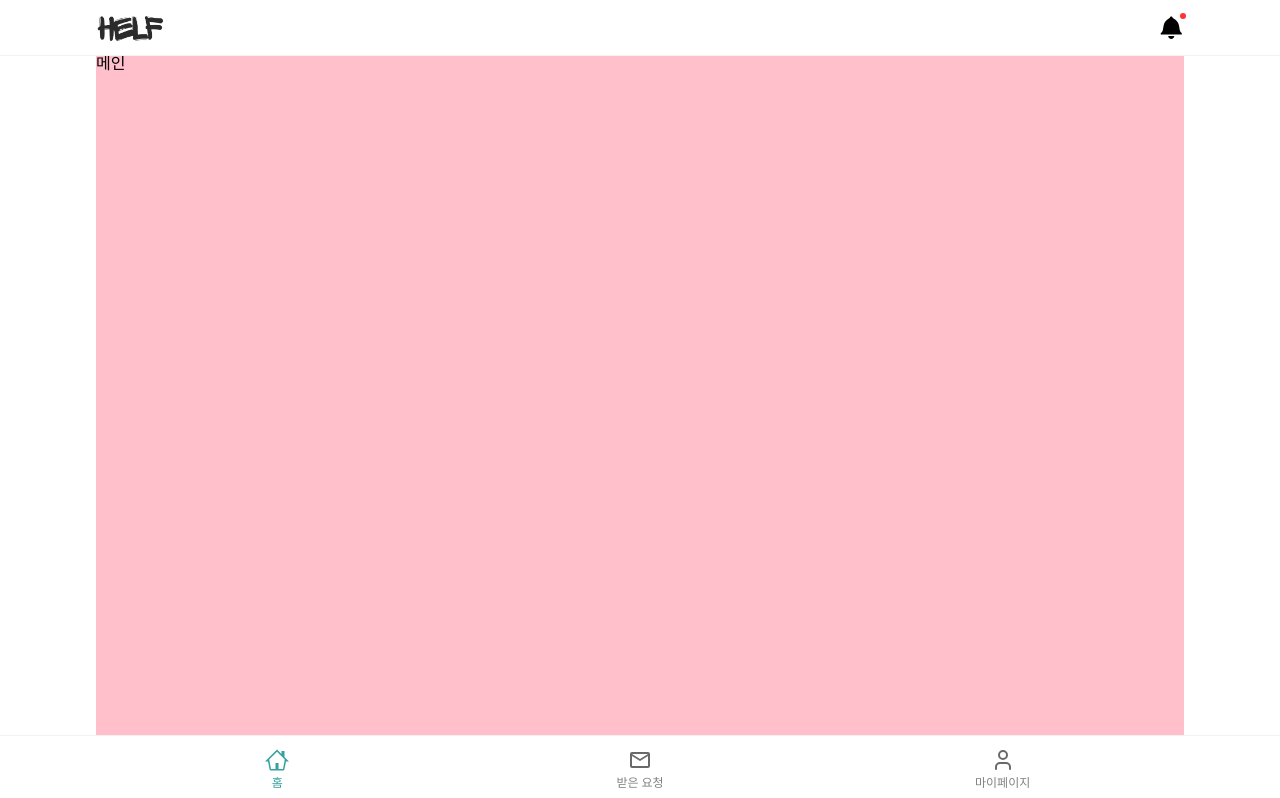
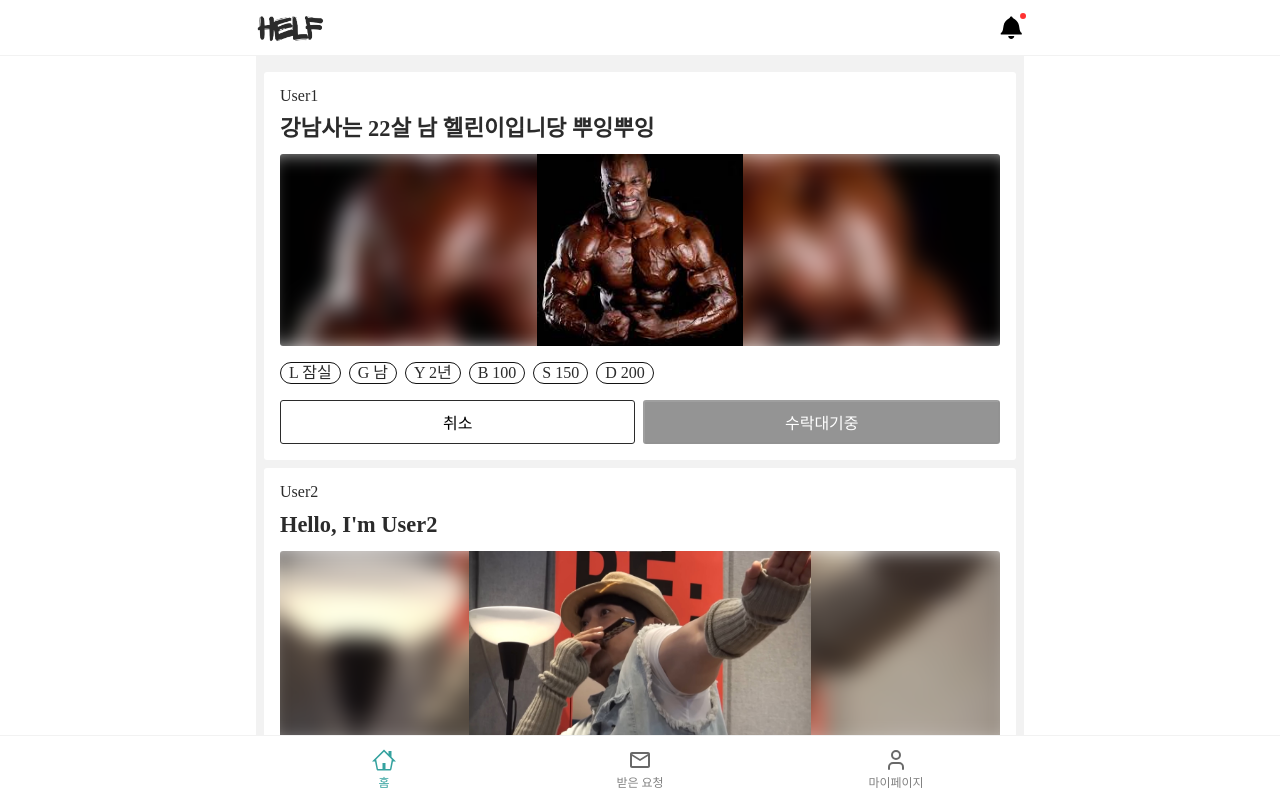
Before and after one commit to heal-mate/heal-mate-client, a React (Vite) app: page / in a window 1280 px wide. Shown: the top 798 px of the page. Built offline with nearby package versions, Linux system fonts and the light colour scheme.

Commit message:
Fix: max width 적용 수정

```diff
--- a/mock/CardMockData.ts
+++ b/mock/CardMockData.ts
@@ -29,6 +29,58 @@ export const CARD_MOCK_DATA = {
         location: "송파",
       },
     },
+    {
+      nickName: "User2",
+      profileImageSrc: "/mock/image/carthe.png",
+      introduction: "Hello, I'm User2",
+      condition: {
+        benchPress: 120,
+        squat: 180,
+        deadLift: 220,
+        fitnessYears: 3,
+        gender: "FEMALE",
+        location: "송파",
+      },
+    },
+    {
+      nickName: "User2",
+      profileImageSrc: "/mock/image/carthe.png",
+      introduction: "Hello, I'm User2",
+      condition: {
+        benchPress: 120,
+        squat: 180,
+        deadLift: 220,
+        fitnessYears: 3,
+        gender: "FEMALE",
+        location: "송파",
+      },
+    },
+    {
+      nickName: "User2",
+      profileImageSrc: "/mock/image/carthe.png",
+      introduction: "Hello, I'm User2",
+      condition: {
+        benchPress: 120,
+        squat: 180,
+        deadLift: 220,
+        fitnessYears: 3,
+        gender: "FEMALE",
+        location: "송파",
+      },
+    },
+    {
+      nickName: "User2",
+      profileImageSrc: "/mock/image/carthe.png",
+      introduction: "Hello, I'm User2",
+      condition: {
+        benchPress: 120,
+        squat: 180,
+        deadLift: 220,
+        fitnessYears: 3,
+        gender: "FEMALE",
+        location: "송파",
+      },
+    },
   ] as CardItemProps[] | undefined,
   error: null as null | { message: string },
   isLoading: false,
--- a/src/components/Card.hooks.ts
+++ b/src/components/Card.hooks.ts
@@ -8,7 +8,7 @@ export const useMatching = (id: string) => {
     queryFn: () => {
       // TODO: GET /api/match?id={id}
       // TODO: api 연결 완료 시 아래 임시 리턴문 삭제
-      return null;
+      return "WAITING";
     },
   });
 
--- a/src/components/layout/Header.tsx
+++ b/src/components/layout/Header.tsx
@@ -39,7 +39,7 @@ const StyledInner = styled.div`
   display: flex;
   justify-content: space-between;
   align-items: center;
-  max-width: ${({ theme }) => theme.size.maxWidth};
+  max-width: ${({ theme }) => `${theme.size.maxWidth}px`};
 `;
 
 const StyledLogo = styled.h1`
--- a/src/components/layout/Layout.tsx
+++ b/src/components/layout/Layout.tsx
@@ -17,7 +17,7 @@ export default function Layout() {
 
 const StyledMain = styled.main`
   width: 85%;
-  max-width: ${({ theme }) => theme.size.maxWidth};
+  max-width: ${({ theme }) => `${theme.size.maxWidth}px`};
   margin-top: 3.5rem;
   margin-bottom: 65px;
   margin-left: auto;
--- a/src/components/layout/Navbar.tsx
+++ b/src/components/layout/Navbar.tsx
@@ -48,7 +48,7 @@ const StyledNav = styled.nav`
     align-items: center;
     justify-content: space-around;
     width: 85%;
-    max-width: ${({ theme }) => theme.size.maxWidth};
+    max-width: ${({ theme }) => `${theme.size.maxWidth}px`};
     margin: auto;
   }
 `;
--- a/src/pages/Main.tsx
+++ b/src/pages/Main.tsx
@@ -1,10 +1,9 @@
-import { styled } from "styled-components";
+import Card from "@/components/Card";
 
 export default function Main() {
-  return <StyledContent>메인</StyledContent>;
+  return (
+    <>
+      <Card type="SENT" />
+    </>
+  );
 }
-
-const StyledContent = styled.div`
-  background-color: pink;
-  height: 1000px;
-`;
--- a/src/pages/Received.tsx
+++ b/src/pages/Received.tsx
@@ -1,3 +1,9 @@
+import Card from "@/components/Card";
+
 export default function Received() {
-  return <>받은 리스트</>;
+  return (
+    <>
+      <Card type="RECEIVED" />
+    </>
+  );
 }
```
